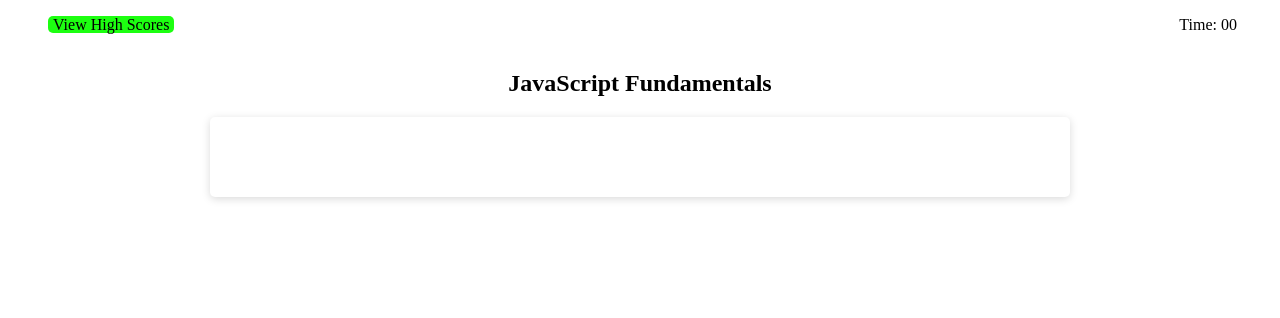
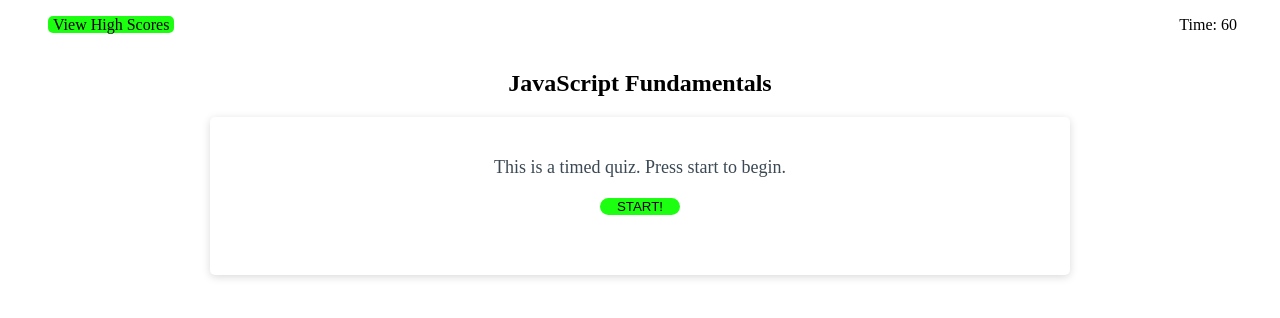
Before and after one commit to kyleschop/javascript-quiz, a plain HTML site: page index.html in a window 1280 px wide. Drawn offline with Linux system fonts and the light colour scheme.

Commit message:
Started adding the vars into js file

```diff
--- a/assets/script.js
+++ b/assets/script.js
@@ -0,0 +1,14 @@
+var time = document.getElementById("time");
+var card = document.getElementById("card");
+var startBtnDiv = document.createElement("div");
+var startBtn = document.createElement("button");
+
+
+time.textContent = "60";
+card.textContent = "This is a timed quiz. Press start to begin.";
+startBtn.textContent = "START!";
+
+startBtn.setAttribute("style", "width:80px; margin:20px; border:none; border-radius:10px; background-color:rgb(29, 255, 17); cursor:pointer");
+
+card.appendChild(startBtnDiv);
+startBtnDiv.appendChild(startBtn);
--- a/assets/style.css
+++ b/assets/style.css
@@ -36,7 +36,7 @@ header {
     padding: 30px 30px;
 }
 
-.card {
+#card {
     text-align: center;
     padding: 10px;
 }
--- a/index.html
+++ b/index.html
@@ -12,15 +12,15 @@
         <ul>
             <li><a href="./assets/scores.html">View High Scores</a></li>
             <li>Time:
-                <span>00</span>
+                <span id="time">00</span>
             </li>
         </ul>
     </nav>
     <header>JavaScript Fundamentals</header>
     <section class="wrapper">
-        <div class="card"></div>
+        <div id="card"></div>
     </section>
 
-    <script src="script.js"></script>
+    <script src="./assets/script.js"></script>
 </body>
 </html>
```
Also changed, not shown: assets/scores.html (+1 -1 lines).
